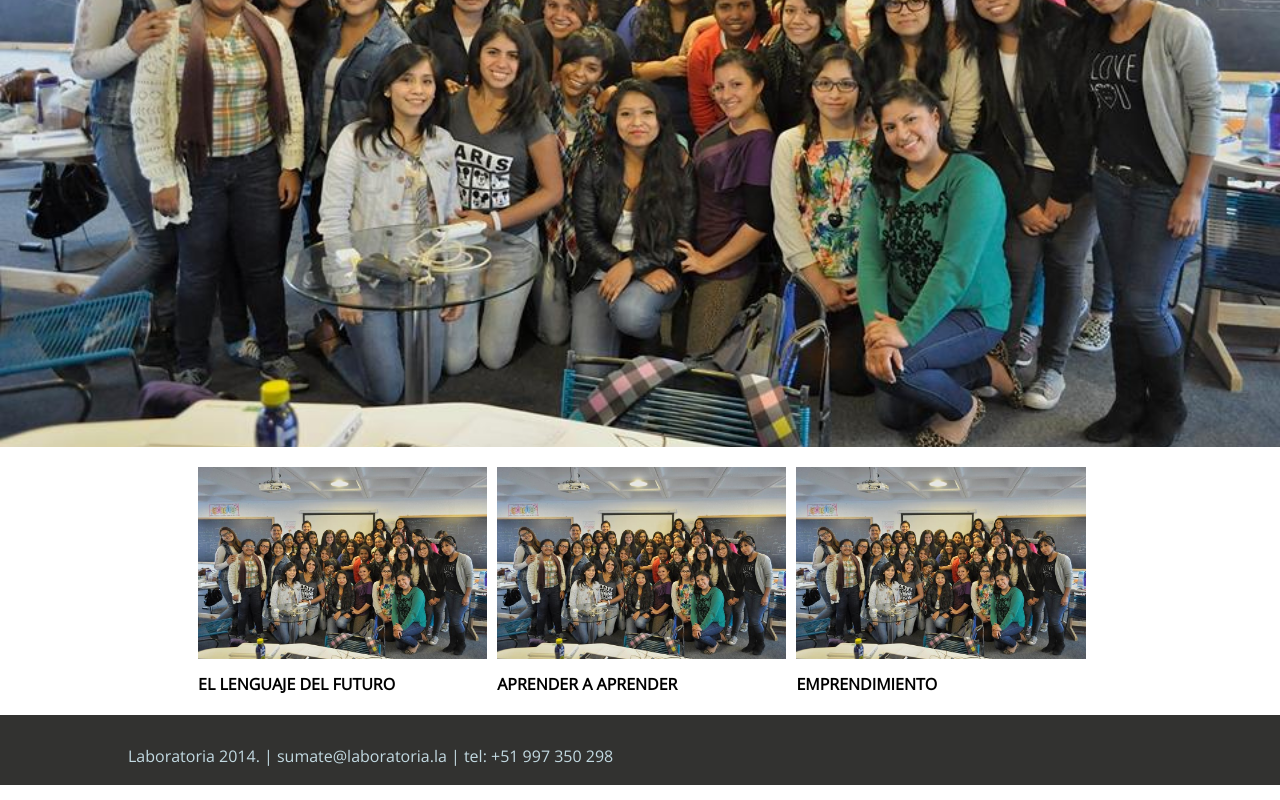
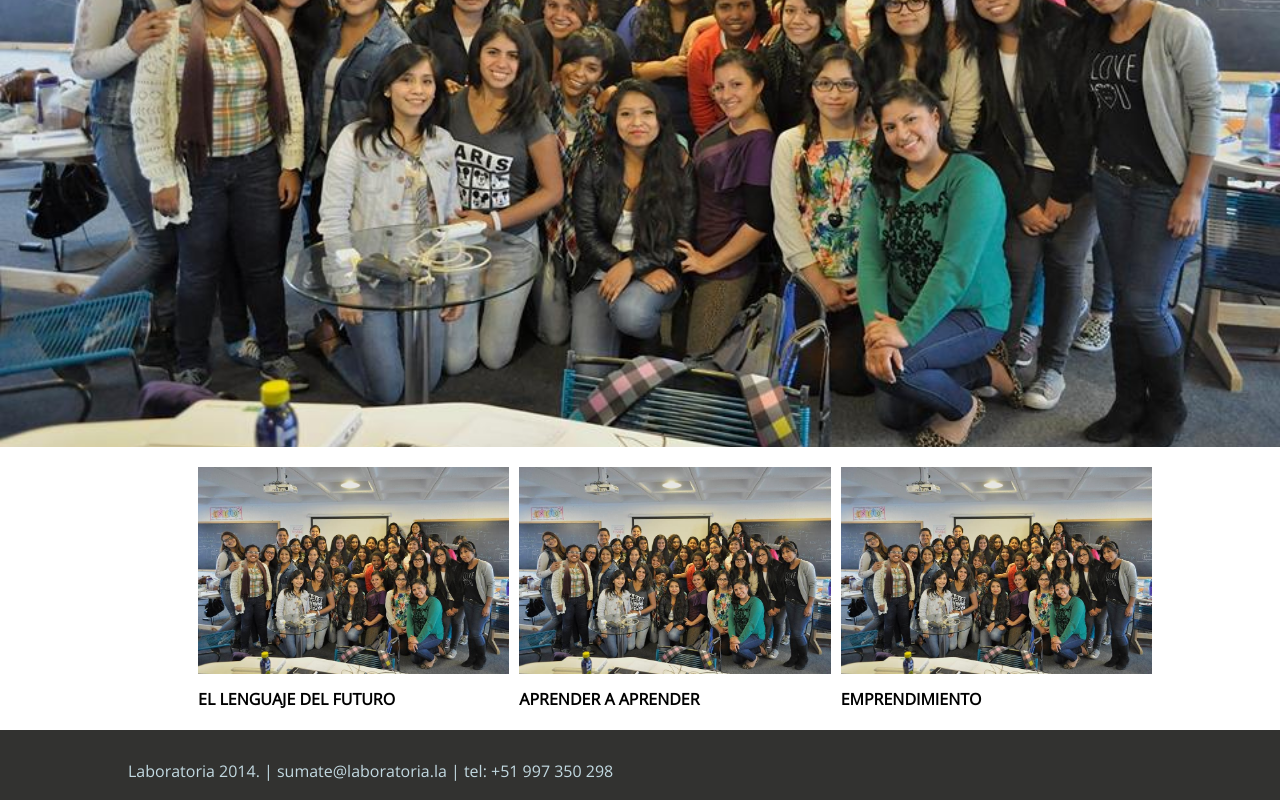
Before and after one commit to anabelespinal/chicama, a plain HTML site: page grid-externo/index.html in a window 1280 px wide. Shown: the part 353-1153 px from the top of the page. Drawn offline with nearby package versions, Linux system fonts and the light colour scheme.

Commit message:
la imagen no se toca immagen

```diff
--- a/grid-externo/css/main.css
+++ b/grid-externo/css/main.css
@@ -51,7 +51,7 @@ header {
 .imgs {
 	margin-top: 20px;
 	margin-left: 10px;
-	width: 30%;
+
 }
 
 .principios {
--- a/grid-externo/index.html
+++ b/grid-externo/index.html
@@ -32,17 +32,23 @@
 			<section>
 				<div class="container">
 					<div class="row centimg">
-						<div class="col-4 imgs">
+						<div class="col-4 ">
+						<div class="imgs">
 							<img src="img/grupal.jpg"/>
 							<h3 class="principios">EL LENGUAJE DEL FUTURO</h3>
 						</div>
-						<div class="col-4 imgs">
+						</div>
+						<div class="col-4">
+						<div class="imgs">
 							<img src="img/grupal.jpg"/>
 							<h3 class="principios">APRENDER A APRENDER</h3>
 						</div>
-						<div class="col-4 imgs">
+						</div>
+						<div class="col-4">
+						<div class="imgs">
 							<img src="img/grupal.jpg"/>
 							<h3 class="principios">EMPRENDIMIENTO</h3>
+						</div>
 						</div>
 					</div>
 				</div>
```
